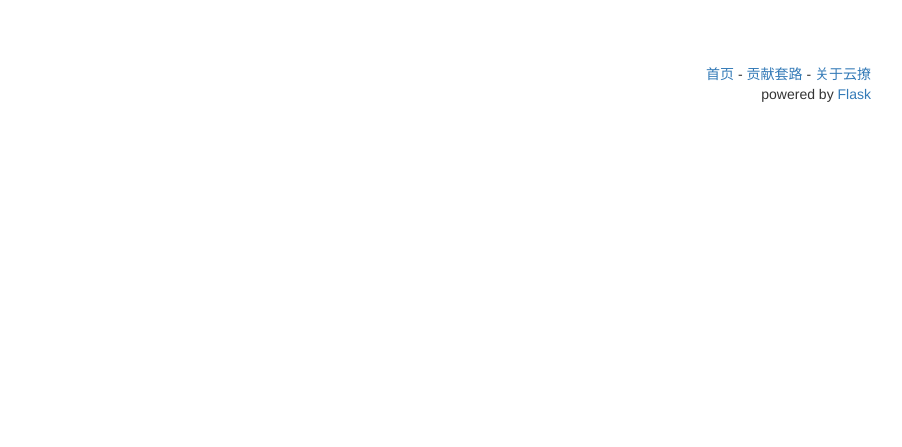
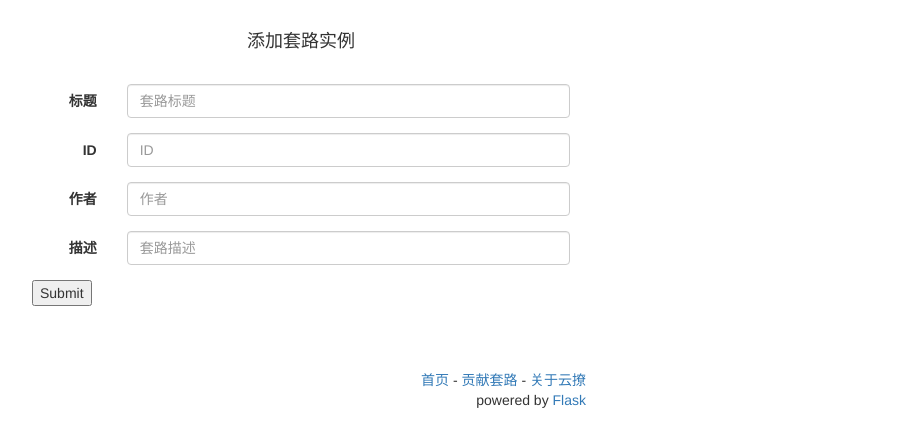
Before and after one commit to sammiriam/cloudpua, a Flask app: page /create in a window 1280 px wide. Shown: the top 447 px of the page, without its empty margins (339-1241 px from the left). Run offline with Flask 2, Linux system fonts and the light colour scheme; parts of the project's set-up code (start-up, migrations or seed data) failed here and were passed over; some libraries are stand-ins or nearby versions.

Commit message:
添加套路列表、新建套路的页面

```diff
--- a/cloudpua/templates/base.html
+++ b/cloudpua/templates/base.html
@@ -2,7 +2,7 @@
 <html lang="en">
 <head>
     <meta charset="UTF-8">
-    <meta name="viewport" content="width=device-width, initial-scale=1">
+    <meta name="viewport" content="width=device-width, initial-scale=1, maximum-scale=1, user-scalable=no">
     <title>{% block title %} 云撩 {% endblock %}</title>
     <link rel="stylesheet" href="//cdn.bootcss.com/bootstrap/3.3.7/css/bootstrap-theme.min.css">
     <link rel="stylesheet" href="//cdn.bootcss.com/bootstrap/3.3.7/css/bootstrap.min.css">
--- a/cloudpua/templates/create_pua.html
+++ b/cloudpua/templates/create_pua.html
@@ -6,11 +6,53 @@
 
 {% block head %}
 
+    <style>
+        .container {
+            max-width: 600px;
+        }
+
+        .form-container {
+            margin: 16px;
+        }
+
+        div.input-line {
+            margin-top: 16px !important;
+        }
+    </style>
+
 {% endblock %}
 
 {% block body %}
-    <div class="container">
+    <div class="form-container">
+        <h4 style="text-align: center; margin:32px;">添加套路实例</h4>
+        <form class="form-horizontal">
+            <div class="form-group">
+                <label class="col-sm-2 control-label" for="pua-title">标题</label>
+                <div class="col-sm-10">
+                    <input class="form-control" type="text" id="pua-title" placeholder="套路标题">
+                </div>
+            </div>
 
+            <div class="form-group">
+                <label class="col-sm-2 control-label" for="pua-slug">ID</label>
+                <div class="col-sm-10">
+                    <input class="form-control" type="text" id="pua-slug" placeholder="ID">
+                </div>
+            </div>
+            <div class="form-group">
+                <label class="col-sm-2 control-label" for="pua-author">作者</label>
+                <div class="col-sm-10">
+                    <input class="form-control" type="text" id="pua-author" placeholder="作者">
+                </div>
+            </div>
+            <div class="form-group">
+                <label class="col-sm-2 control-label" for="pua-description">描述</label>
+                <div class="col-sm-10">
+                    <input class="form-control" type="text" id="pua-description" placeholder="套路描述">
+                </div>
+            </div>
+            <input type="submit">
+        </form>
     </div>
 {% endblock %}
 
--- a/cloudpua/templates/index.html
+++ b/cloudpua/templates/index.html
@@ -51,10 +51,10 @@
     <div class="start-logo">
         <div style="height: 100px;"></div>
         <h1>云撩</h1>
-        <p>自古真情留不住 总是套路得人心</p>
+        <p>自古真情留不住&nbsp;&nbsp;总是套路得人心</p>
         <div class="search-bar">
             <input type="text" class="form-control">
-            <a href="">
+            <a href="/plist">
                 <div class="btn btn-success">搜索</div>
             </a>
         </div>
--- a/cloudpua/templates/pua_detail.html
+++ b/cloudpua/templates/pua_detail.html
@@ -104,7 +104,6 @@
 {% endblock %}
 
 {% block body %}
-    <div class="container">
     <div class="input-group top-search-bar">
         <input type="text" class="form-control" placeholder="更多套路">
         <span class="input-group-addon">搜索</span>
@@ -123,7 +122,6 @@
             <p class="descriptioon">{{ pua.description }}</p>
         </div>
     </div>
-    </div>
 {% endblock %}
 
 {% block bottom %}
--- a/cloudpua/url.py
+++ b/cloudpua/url.py
@@ -3,6 +3,7 @@
 """
 from datetime import datetime
 
+import humanize
 from flask import Blueprint, abort, jsonify, render_template, request, url_for
 from flask import json
 
@@ -58,7 +59,7 @@ def pua_list():
     """PUA列表与搜索页面"""
     kw = request.args.get('q', default='')
     result = pua_search(kw)
-    return render_template("pua_list.html", result=result)
+    return render_template("pua_list.html", result=result, kw=kw)
 
 
 @url_blueprint.route('/create', methods=['GET'])
@@ -75,4 +76,5 @@ def about():
 
 @url_blueprint.app_template_filter('datetime')
 def _jinja2_datetime_filter(date: datetime, fmt=None):
-    return date.strftime("%Y-%m-%d %H:%M:%S")
+    return humanize.naturaltime(date)
+    #return date.strftime("%Y-%m-%d %H:%M:%S")
--- a/requirements.txt
+++ b/requirements.txt
@@ -1,3 +1,4 @@
 flask
 sqlalchemy
 pytest
+humanize
--- a/run.py
+++ b/run.py
@@ -1,10 +1,12 @@
 # -*- encoding: utf-8 -*-
 """"""
+from datetime import datetime
 
 import click
 
 from cloudpua import create_app
 from cloudpua.db import Session
+from cloudpua.pua import PUA
 
 app = create_app()
 
@@ -29,6 +31,28 @@ def initdb():
     engine = app.config.get('SQLALCHEMY_ENGINE')
     DocumentBase.metadata.create_all(engine)
     click.echo('Created db.')
+
+
+@cli.command()
+@click.option("--slug", prompt="ID")
+@click.option("--title", prompt="标题")
+@click.option("--author", prompt="作者")
+@click.option("--description", prompt="描述")
+def newpua(slug, title, author, description):
+    """新建PUA条目"""
+    print("一行一句，首字符<表示发出，>表示收到，空行表示结束")
+    chat = []
+    while True:
+        line = input("请输入聊天内容: ")
+        if line == "" or line[0] not in "<>":
+            break
+        else:
+            chat.append((line[0] == "<", line[1:]))
+    pua = PUA(slug=slug, title=title, author=author, description=description, view=0, date=datetime.now())
+    pua.chat = chat
+    session = Session()
+    session.add(pua)
+    session.commit()
 
 
 @cli.command()
```
Also changed, not shown: cloudpua/pua.py (+17 -2 lines), cloudpua/templates/pua_list.html (+42 -0 lines). Lines whose indentation alone changed are shown as unchanged.
